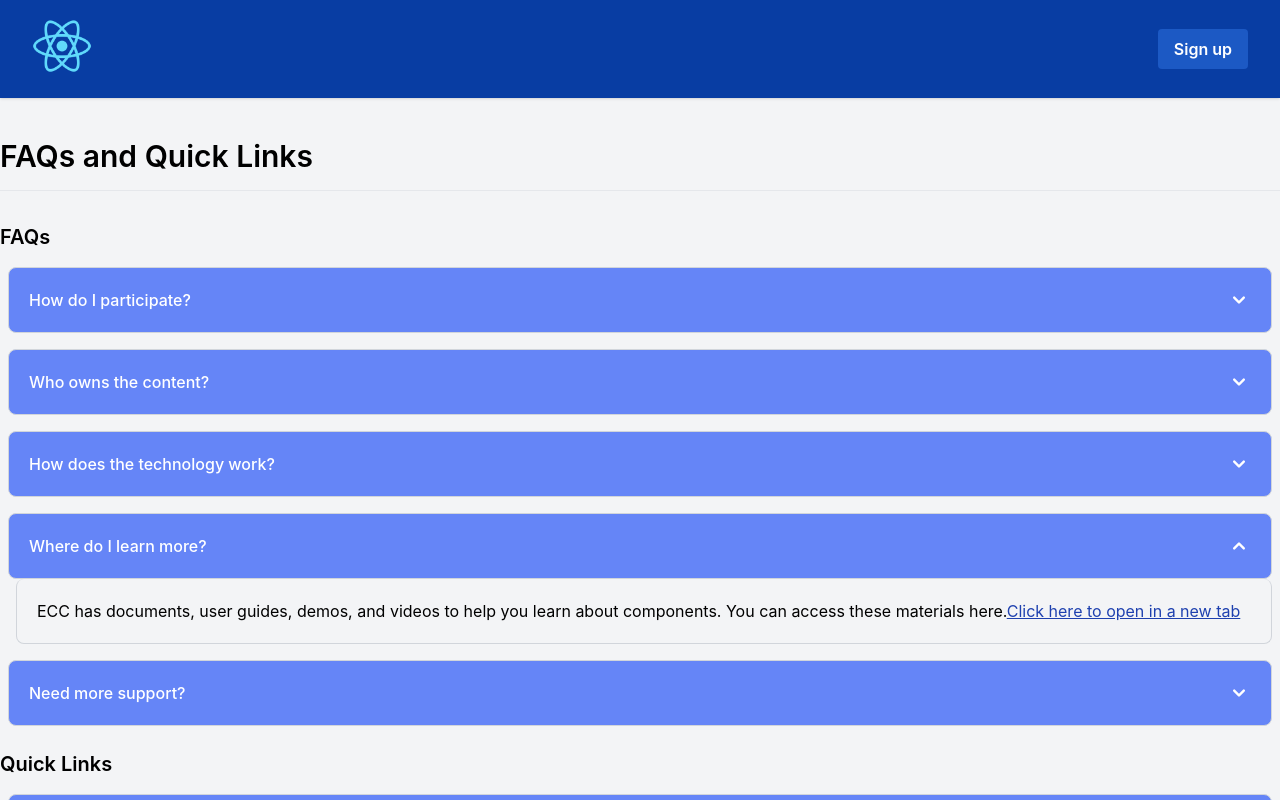
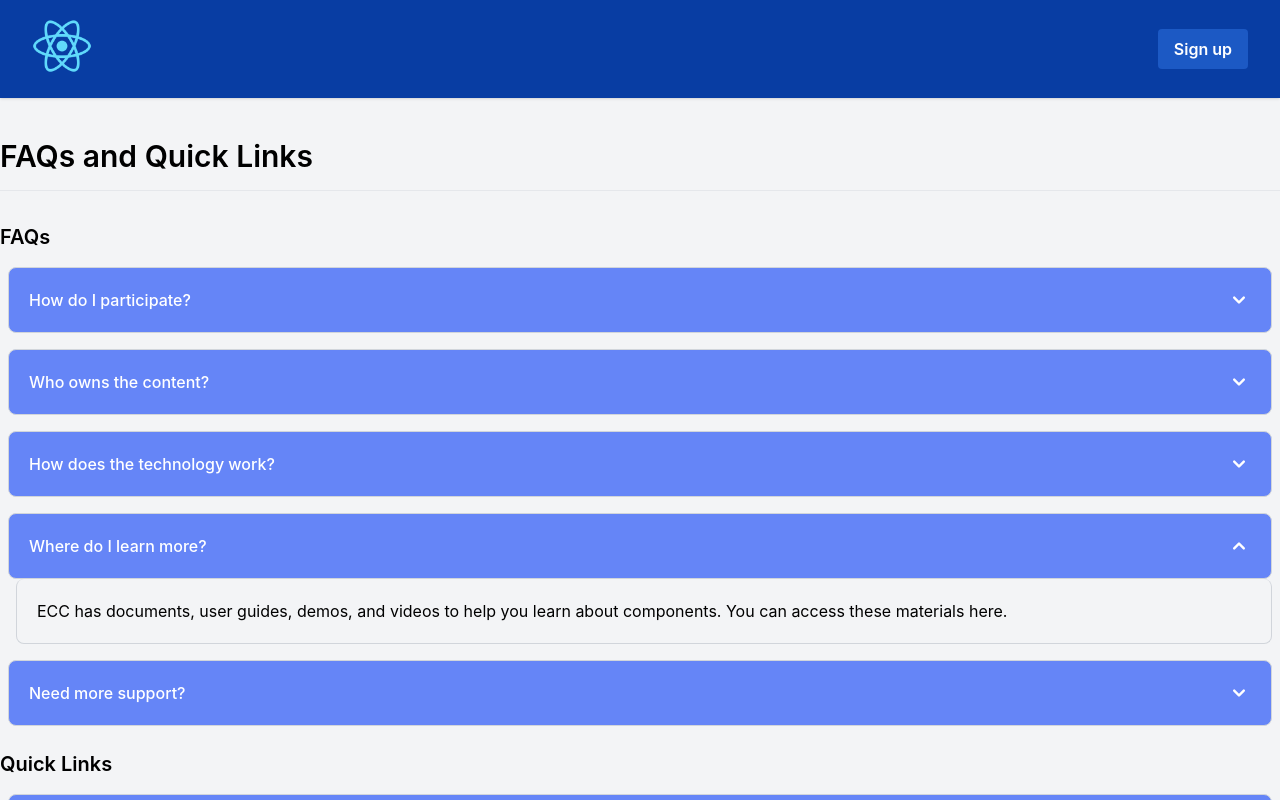
Before and after one commit to EDLM-MMT/MMT-Portal, a Next.js app: page /serviceMember/quickLinks in a window 1280 px wide. Both pictures are taken after a click on the button "Where do I learn more?". Shown: the top 800 px of the page. Built offline with nearby package versions, Linux system fonts and the light colour scheme.

Commit message:
quick links update

```diff
--- a/src/pages/serviceMember/quickLinks.js
+++ b/src/pages/serviceMember/quickLinks.js
@@ -79,7 +79,9 @@ export default function QuickLinks() {
                     >
                     <Disclosure.Panel className="p-5 rounded-lg border border-t-0 ml-2 border-gray-300 focus:ring-4 focus:ring-gray-200 focus:bg-gray-50">
                         {question.answer}
-                        <a href={question.link} target="_blank" className='text-blue-800 text-semibold underline'>Click here to open in a new tab</a>
+                        {question.link &&
+                            <a href={question.link} target="_blank" className='text-blue-800 text-semibold underline'>Click here to open in a new tab</a>
+                        }
                     </Disclosure.Panel>
                     </Transition>
                 </div> )}
```
